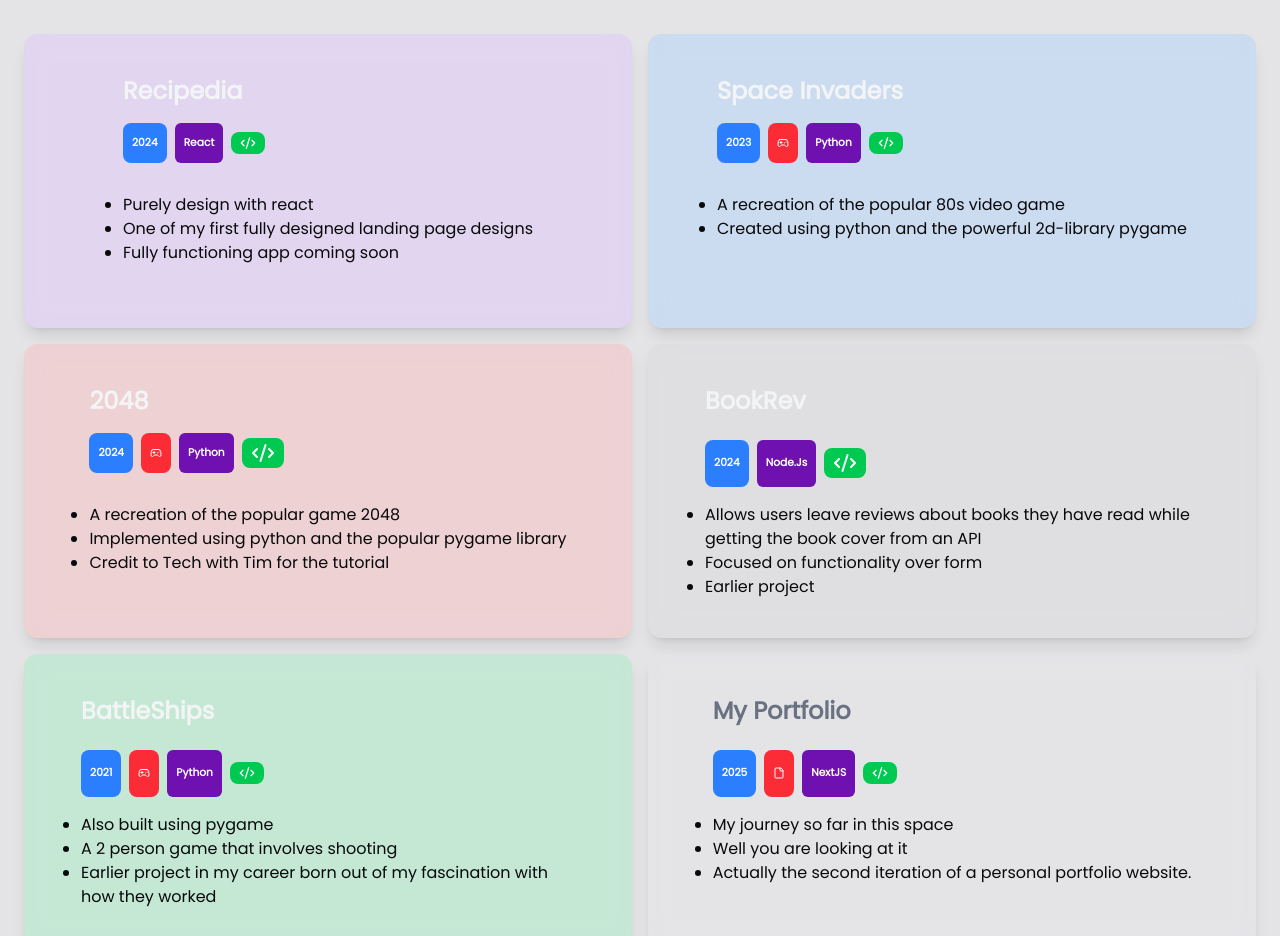
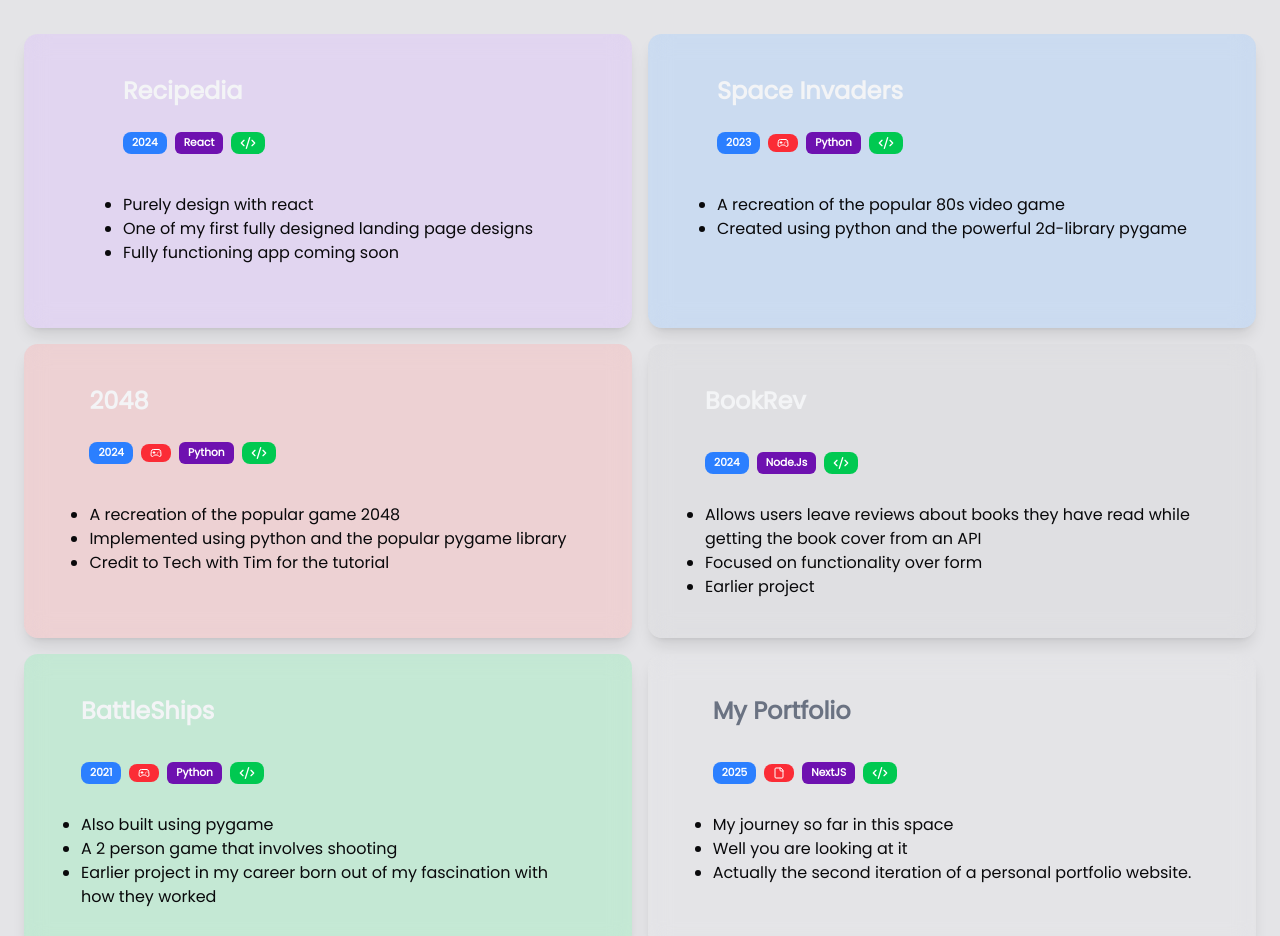
Before and after one commit to Bizarr403/My_Portfolio, a Next.js app: page / in a window 1280 px wide. Shown: the part 1692-2628 px from the top of the page. Built offline with nearby package versions, Linux system fonts and the light colour scheme.

Commit message:
Adjusting breaking badges(Keep breaking on mobile)

```diff
--- a/src/app/page.tsx
+++ b/src/app/page.tsx
@@ -126,11 +126,11 @@ export default function Home() {
                 <CardTitle className="text-left text-gray-100 text-2xl">
                   Recipedia
                 </CardTitle>
-                <div className="flex gap-2 w-fit">
-                  <Badge className="font-semibold bg-blue-500 text-white rounded-[8px] text-[8pt] px-2">
+                <div className="flex items-center gap-2 w-full">
+                  <Badge className="font-semibold bg-blue-500 text-white rounded-[8px] text-[8pt] px-2 h-fit">
                     2024
                   </Badge>
-                  <Badge className="font-semibold bg-purple-800 text-white rounded-[6px] text-[8pt] px-2">
+                  <Badge className="font-semibold bg-purple-800 text-white rounded-[6px] text-[8pt] px-2 h-fit">
                     React
                   </Badge>
                   <Link href="/" className="flex justify-center items-center">
@@ -164,14 +164,14 @@ export default function Home() {
                   Space Invaders
                 </CardTitle>
 
-                <div className="flex gap-2 w-full">
-                  <Badge className="font-semibold bg-blue-500 text-white rounded-[8px] text-[8pt] px-2 ">
+                <div className="flex gap-2 items-center w-full">
+                  <Badge className="font-semibold bg-blue-500 text-white rounded-[8px] text-[8pt] px-2 h-fit ">
                     2023
                   </Badge>
-                  <Badge className="font-light bg-red-500 text-white rounded-[8px] text-[8pt] px-2 ">
+                  <Badge className="font-light bg-red-500 text-white rounded-[8px] text-[8pt] px-2 h-fit ">
                     <Gamepad2 className="h-4 w-4" />
                   </Badge>
-                  <Badge className="font-semibold bg-purple-800 text-white rounded-[6px] text-[8pt] px-2 ">
+                  <Badge className="font-semibold bg-purple-800 text-white rounded-[6px] text-[8pt] px-2 h-fit ">
                     Python
                   </Badge>
                   <Link
@@ -205,14 +205,14 @@ export default function Home() {
                 <CardTitle className="text-left text-2xl text-gray-100">
                   2048
                 </CardTitle>
-                <div className="flex gap-2">
-                  <Badge className="font-semibold bg-blue-500 text-white rounded-[8px] text-[8pt] px-2 ">
+                <div className="flex gap-2 items-center w-full">
+                  <Badge className="font-semibold bg-blue-500 text-white rounded-[8px] text-[8pt] px-2 h-fit ">
                     2024
                   </Badge>
-                  <Badge className="font-light bg-red-500 text-white rounded-[8px] text-[8pt] px-2">
+                  <Badge className="font-light bg-red-500 text-white rounded-[8px] text-[8pt] px-2 h-fit">
                     <Gamepad2 className="h-4 w-4" />
                   </Badge>
-                  <Badge className="font-semibold bg-purple-800 text-white rounded-[6px] text-[8pt] px-2 ">
+                  <Badge className="font-semibold bg-purple-800 text-white rounded-[6px] text-[8pt] px-2 h-fit">
                     Python
                   </Badge>
                   <Link href="/" className="flex justify-center items-center">
@@ -220,7 +220,7 @@ export default function Home() {
                       <TooltipProvider>
                         <Tooltip>
                           <TooltipTrigger>
-                            <Code2 className="h-fit w-fit" />
+                            <Code2 className="h-4 w-4" />
                           </TooltipTrigger>
                           <TooltipContent>View code</TooltipContent>
                         </Tooltip>
@@ -245,11 +245,11 @@ export default function Home() {
                 <CardTitle className="text-left text-gray-100 text-2xl">
                   BookRev
                 </CardTitle>
-                <div className="flex gap-2 w-full">
-                  <Badge className="font-semibold bg-blue-500 text-white rounded-[8px] text-[8pt] px-2 ">
+                <div className="flex gap-2 items-center w-full">
+                  <Badge className="font-semibold bg-blue-500 text-white rounded-[8px] text-[8pt] px-2 h-fit ">
                     2024
                   </Badge>
-                  <Badge className="font-semibold bg-purple-800 text-white rounded-[6px] text-[8pt] px-2 ">
+                  <Badge className="font-semibold bg-purple-800 text-white rounded-[6px] text-[8pt] px-2 h-fit">
                     Node.Js
                   </Badge>
                   <Link
@@ -260,7 +260,7 @@ export default function Home() {
                       <TooltipProvider>
                         <Tooltip>
                           <TooltipTrigger>
-                            <Code2 className="h-fit w-fit" />
+                            <Code2 className="h-4 w-4" />
                           </TooltipTrigger>
                           <TooltipContent>View code</TooltipContent>
                         </Tooltip>
@@ -287,14 +287,14 @@ export default function Home() {
                 <CardTitle className="text-left text-gray-100 text-2xl">
                   BattleShips
                 </CardTitle>
-                <div className="flex gap-2 w-full">
-                  <Badge className="font-semibold bg-blue-500 text-white rounded-[8px] text-[8pt] px-2">
+                <div className="flex gap-2 items-center w-full">
+                  <Badge className="font-semibold bg-blue-500 text-white rounded-[8px] text-[8pt] px-2 h-fit">
                     2021
                   </Badge>
-                  <Badge className="font-light bg-red-500 text-white rounded-[8px] text-[8pt] px-2 ">
+                  <Badge className="font-light bg-red-500 text-white rounded-[8px] text-[8pt] px-2 h-fit">
                     <Gamepad2 className="h-4 w-4" />
                   </Badge>
-                  <Badge className="font-semibold bg-purple-800 text-white rounded-[6px] text-[8pt] px-2 ">
+                  <Badge className="font-semibold bg-purple-800 text-white rounded-[6px] text-[8pt] px-2 h-fit">
                     Python
                   </Badge>
                   <Link
@@ -332,14 +332,14 @@ export default function Home() {
                 <CardTitle className="text-left text-gray-500 text-2xl">
                   My Portfolio
                 </CardTitle>
-                <div className="flex gap-2 w-full">
-                  <Badge className="font-semibold bg-blue-500 text-white rounded-[8px] text-[8pt] px-2 ">
+                <div className="flex gap-2 items-center w-full">
+                  <Badge className="font-semibold bg-blue-500 text-white rounded-[8px] text-[8pt] px-2 h-fit">
                     2025
                   </Badge>
-                  <Badge className="font-light bg-red-500 text-white rounded-[8px] text-[8pt] px-2">
+                  <Badge className="font-light bg-red-500 text-white rounded-[8px] text-[8pt] px-2 h-fit">
                     <File className="h-4 w-4" />
                   </Badge>
-                  <Badge className="font-semibold bg-purple-800 text-white rounded-[6px] text-[8pt] px-2 ">
+                  <Badge className="font-semibold bg-purple-800 text-white rounded-[6px] text-[8pt] px-2 h-fit">
                     NextJS
                   </Badge>
                   <Link
```
